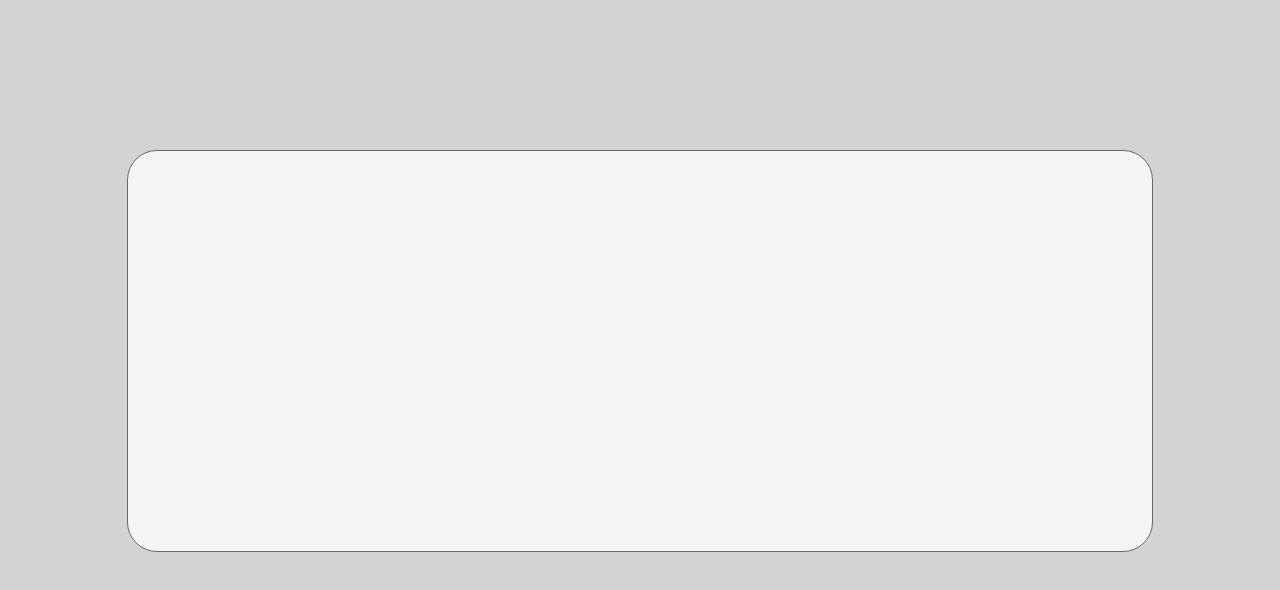
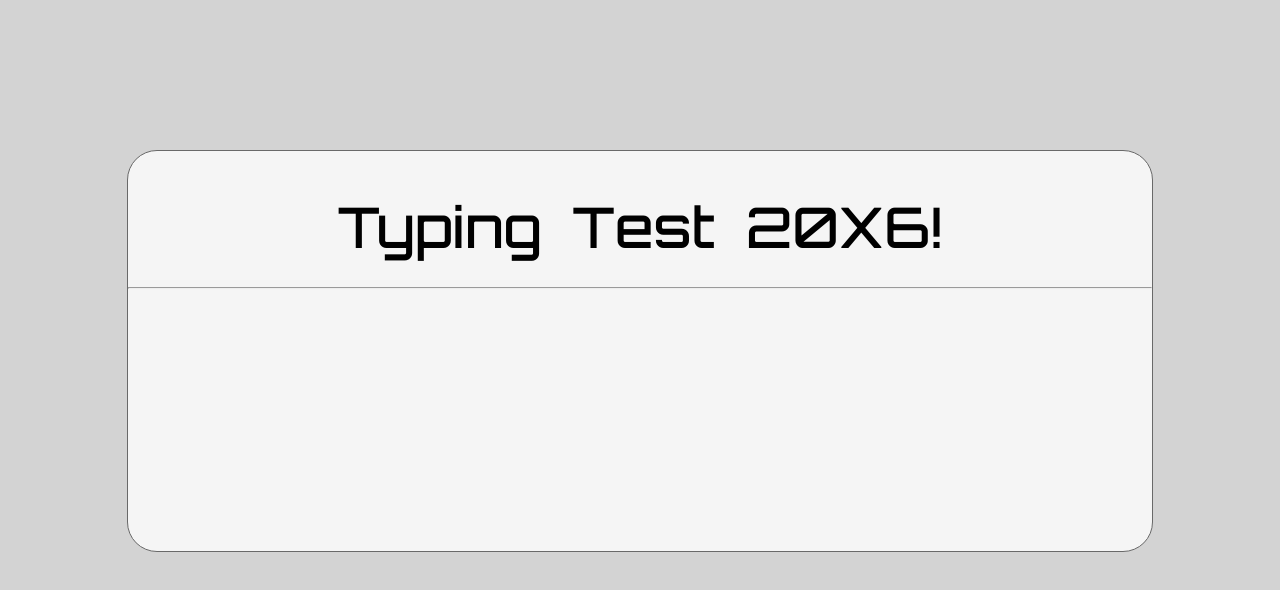
Before and after one commit to danielduffield/typing-test, a plain HTML site: page index.html in a window 1280 px wide. Drawn offline with Linux system fonts and the light colour scheme.

Commit message:
Added, styled, and positioned h1 heading with horizontal rule. #1

```diff
--- a/index.html
+++ b/index.html
@@ -5,11 +5,14 @@
   <meta name="viewport" content="width=device-width, initial-scale=1.0"/>
   <meta http-equiv="X-UA-Compatible" content="ie=edge"/>
   <link rel="stylesheet" href="styles.css">
+  <link href="https://fonts.googleapis.com/css?family=Orbitron:400,500" rel="stylesheet">
   <title>Typing Test 20X6</title>
 </head>
 <body>
   <div id="landing">
     <div id="container">
+      <h1>Typing Test 20X6!</h1>
+      <hr>
     </div>
   </div>
   <script type="text/javascript" src="main.js"></script>
--- a/styles.css
+++ b/styles.css
@@ -18,3 +18,12 @@
   border: 1px solid dimgrey;
   border-radius: 30px;
 }
+
+h1 {
+  font-family: 'Orbitron', sans-serif;
+  font-size: 3.5em;
+  font-weight: 500;
+  word-spacing: 0.25em;
+  margin: 40px 0 25px;
+  text-align: center;
+}
```
